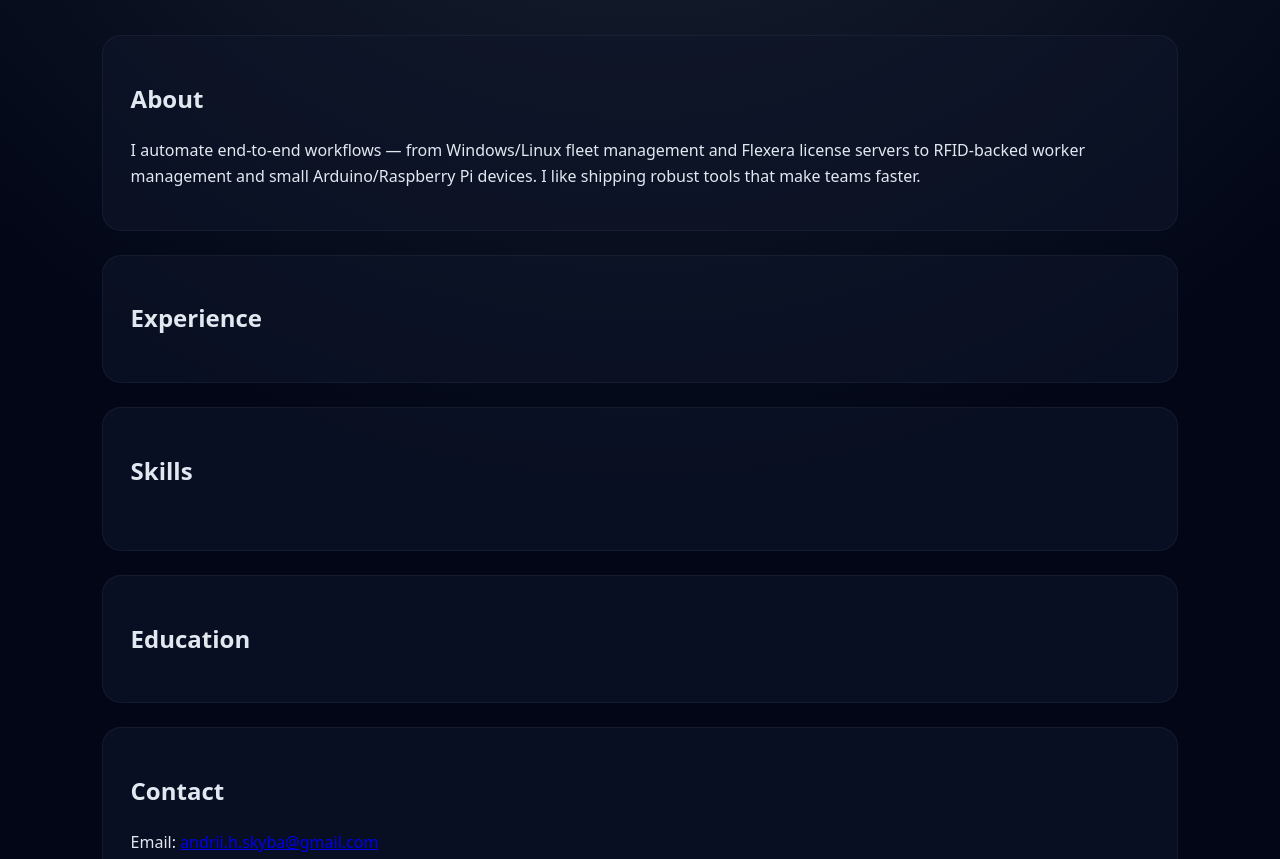
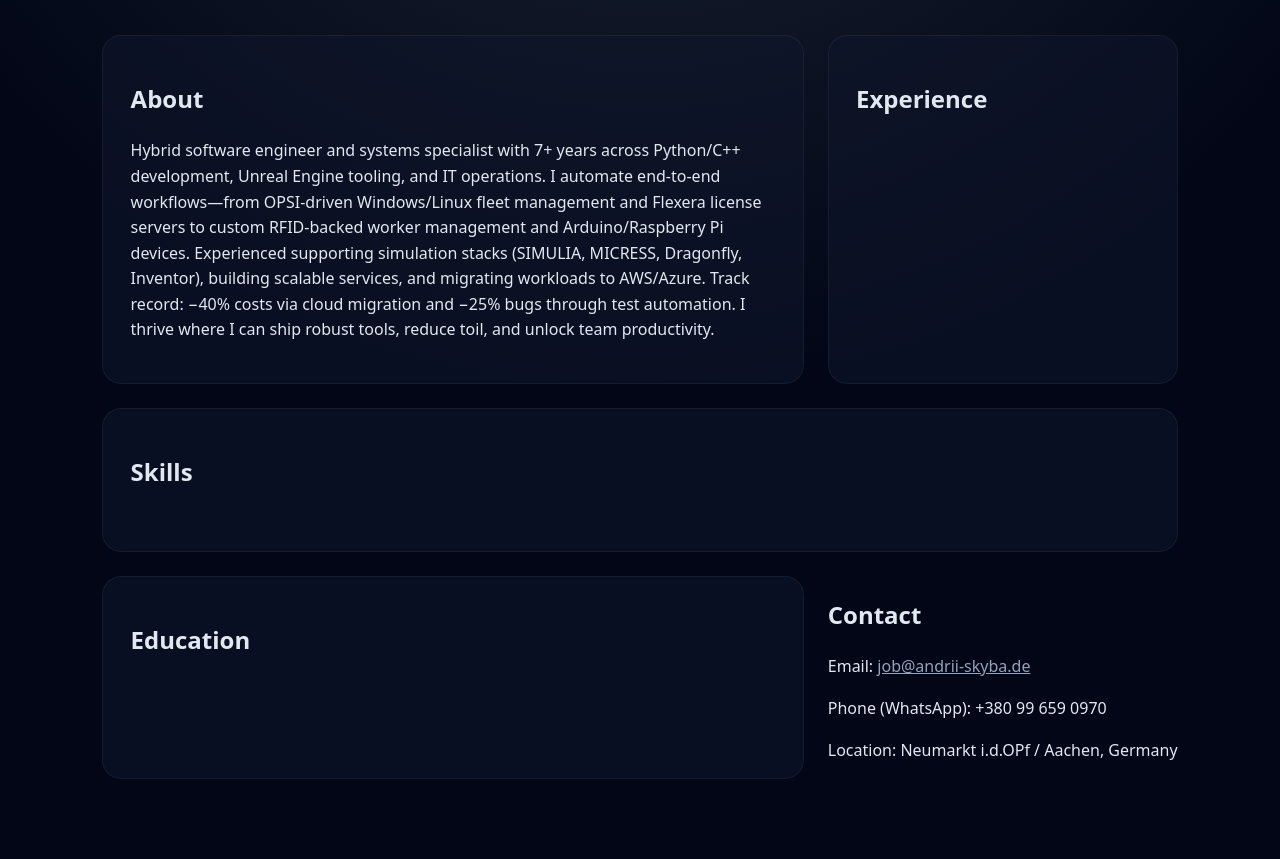
Before and after one commit to 7go7/portfolio, a plain HTML site: page frontend/index.html in a window 1280 px wide. Shown: the part 460-1319 px from the top of the page. Drawn offline with Linux system fonts and the light colour scheme; no server answers.

Commit message:
feat: better readability

```diff
--- a/backend/profile.json
+++ b/backend/profile.json
@@ -3,7 +3,7 @@
   "title": "C++ / Software Engineer",
   "location": "Neumarkt i.d.OPf / Aachen, Germany",
   "email": "info@andrii-skyba.de",
-  "about": "Hybrid software engineer and systems specialist with 7+ years across C++/Python, Unreal, IT ops and cloud. I automate end-to-end workflows and maintain FlexNet license servers.",
+  "about": "Hybrid software engineer and systems specialist with 7+ years across Python/C++ development, Unreal Engine tooling, and IT operations. I automate end‑to‑end workflows—from OPSI‑driven Windows/Linux fleet management and Flexera license servers to custom RFID‑backed worker management and Arduino/Raspberry Pi devices. Experienced supporting simulation stacks (SIMULIA, MICRESS, Dragonfly, Inventor), building scalable services, and migrating workloads to AWS/Azure. Track record: −40% costs via cloud migration and −25% bugs through test automation. I thrive where I can ship robust tools, reduce toil, and unlock team productivity.",
   "experience": [
     {
       "role": "IT Helpdesk / Systems Support",
--- a/frontend/index.html
+++ b/frontend/index.html
@@ -35,39 +35,37 @@
   </section>
 
   <main>
-    <section id="about" class="card">
+    <section id="about" class="card div1">
       <h2>About</h2>
       <p id="about-text">
-        I automate end-to-end workflows — from Windows/Linux fleet management and Flexera license servers
-        to RFID-backed worker management and small Arduino/Raspberry Pi devices. I like shipping robust tools
-        that make teams faster.
+        Hybrid software engineer and systems specialist with 7+ years across Python/C++ development, Unreal Engine tooling, and IT operations. I automate end‑to‑end workflows—from OPSI‑driven Windows/Linux fleet management and Flexera license servers to custom RFID‑backed worker management and Arduino/Raspberry Pi devices. Experienced supporting simulation stacks (SIMULIA, MICRESS, Dragonfly, Inventor), building scalable services, and migrating workloads to AWS/Azure. Track record: −40% costs via cloud migration and −25% bugs through test automation. I thrive where I can ship robust tools, reduce toil, and unlock team productivity.
       </p>
     </section>
 
-    <section id="experience" class="card">
+    <section id="experience" class="card div2">
       <h2>Experience</h2>
       <div id="experience-list">
         <!-- will be filled from C++ backend -->
       </div>
     </section>
 
-    <section id="skills" class="card">
+    <section id="skills" class="card div3">
       <h2>Skills</h2>
       <ul class="tags" id="skills-list">
         <!-- filled from API -->
       </ul>
     </section>
 
-    <section id="education" class="card">
+    <section id="education" class="card div4">
       <h2>Education</h2>
       <ul id="education-list">
         <!-- filled from API -->
       </ul>
     </section>
 
-    <section id="contact" class="card">
+    <section id="contact" class="card5">
       <h2>Contact</h2>
-      <p>Email: <a href="mailto:andrii.h.skyba@gmail.com">andrii.h.skyba@gmail.com</a></p>
+      <p>Email: <a href="mailto:job@andrii-skyba.de">job@andrii-skyba.de</a></p>
       <p>Phone (WhatsApp): +380 99 659 0970</p>
       <p>Location: Neumarkt i.d.OPf / Aachen, Germany</p>
     </section>
--- a/frontend/style.css
+++ b/frontend/style.css
@@ -17,6 +17,10 @@ body {
   font-family: system-ui, -apple-system, Segoe UI, sans-serif;
   color: var(--text);
   line-height: 1.6;
+}
+
+a{
+    color: var(--muted);
 }
 
 .topbar {
@@ -74,6 +78,21 @@ main {
   padding: 2rem 8vw 4rem;
   display: grid;
   gap: 1.5rem;
+}
+
+@media screen and (min-width: 1024px) {
+  .div3 {
+    grid-column: span 2 / span 2;
+    grid-row-start: 2;
+  }
+
+  .div4 {
+      grid-row-start: 3;
+  }
+
+  .div5 {
+      grid-row-start: 3;
+  }
 }
 
 .card {
```
Also changed, not shown: 12 other files.
